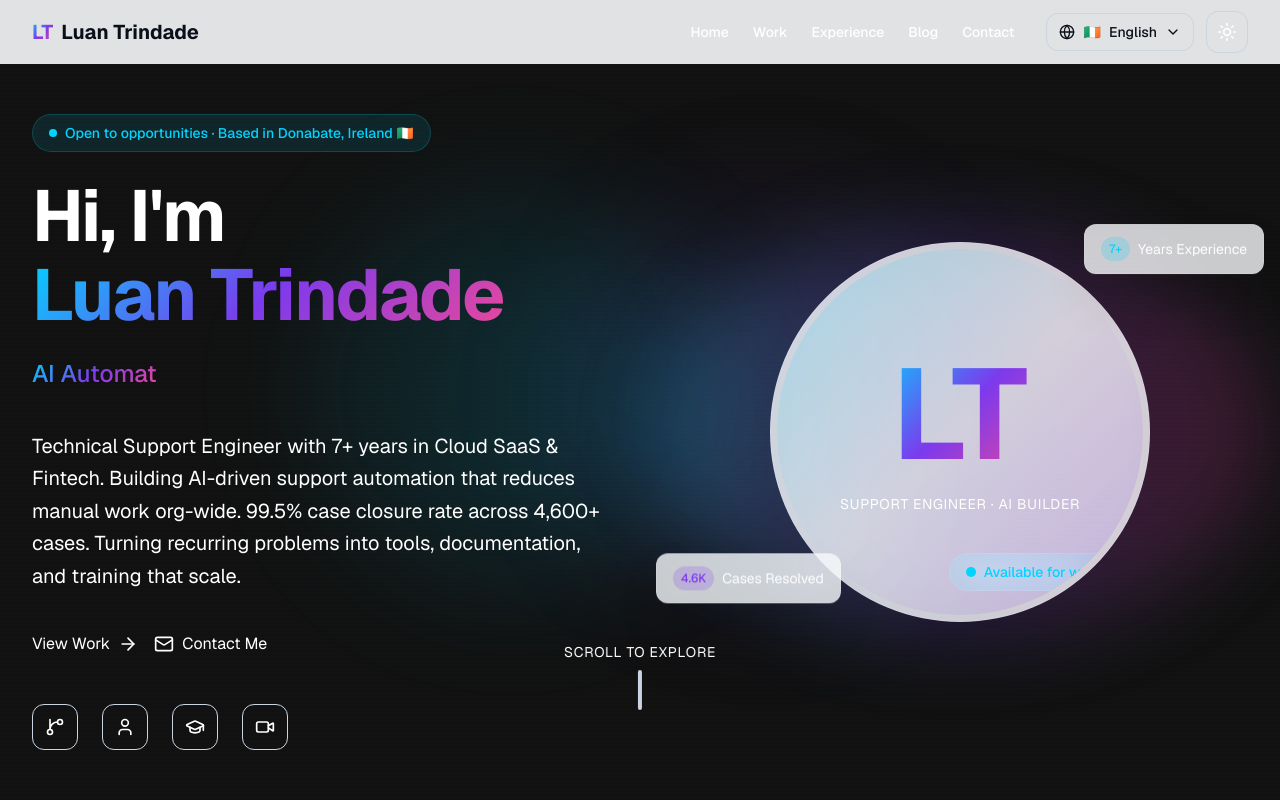
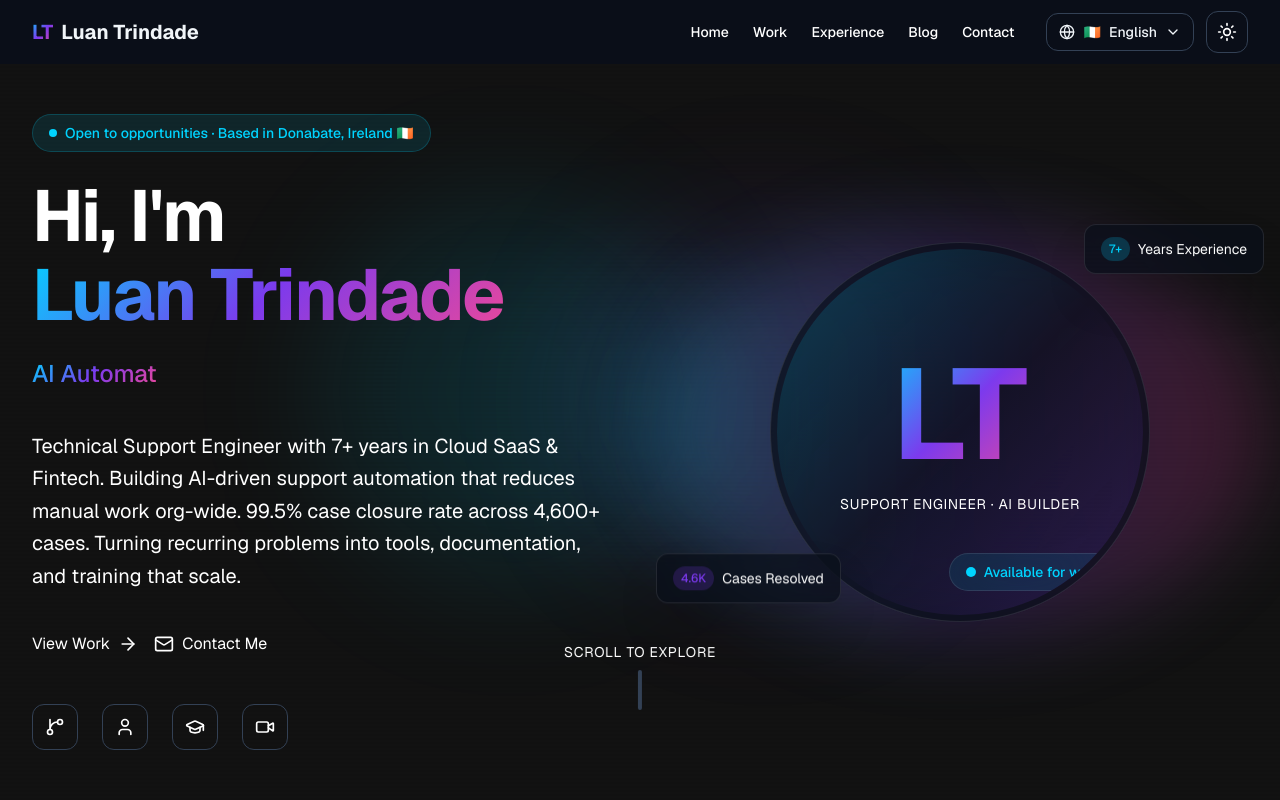
Before and after one commit to luaantrindade/myblog, a Next.js app: page / in a window 1280 px wide. Shown: the top 800 px of the page. Built offline with nearby package versions, Linux system fonts and the light colour scheme.

Commit message:
fix: swap light/dark CSS variables so :root is light mode, .dark is dark mode

```diff
--- a/app/globals.css
+++ b/app/globals.css
@@ -1,13 +1,13 @@
 @import "tailwindcss";
 
 @theme {
-  --color-background: #0a0f1a;
-  --color-foreground: #f1f5f9;
+  --color-background: #f8fafc;
+  --color-foreground: #0a0f1a;
   --color-primary: #00d4ff;
   --color-accent: #7c3aed;
   --color-muted: #64748b;
-  --color-border: #1e293b;
-  --color-border-light: #334155;
+  --color-border: #e2e8f0;
+  --color-border-light: #cbd5e1;
   --font-sans: "Geist", "Inter", system-ui, -apple-system, BlinkMacSystemFont, "Segoe UI", Roboto, sans-serif;
   --font-mono: "Geist Mono", "JetBrains Mono", "Fira Code", monospace;
 }
@@ -115,8 +115,8 @@ body {
 
 /* Dark mode overrides */
 .dark {
-  --color-background: #f8fafc;
-  --color-foreground: #0a0f1a;
-  --color-border: #e2e8f0;
-  --color-border-light: #cbd5e1;
+  --color-background: #0a0f1a;
+  --color-foreground: #f1f5f9;
+  --color-border: #1e293b;
+  --color-border-light: #334155;
 }
```
